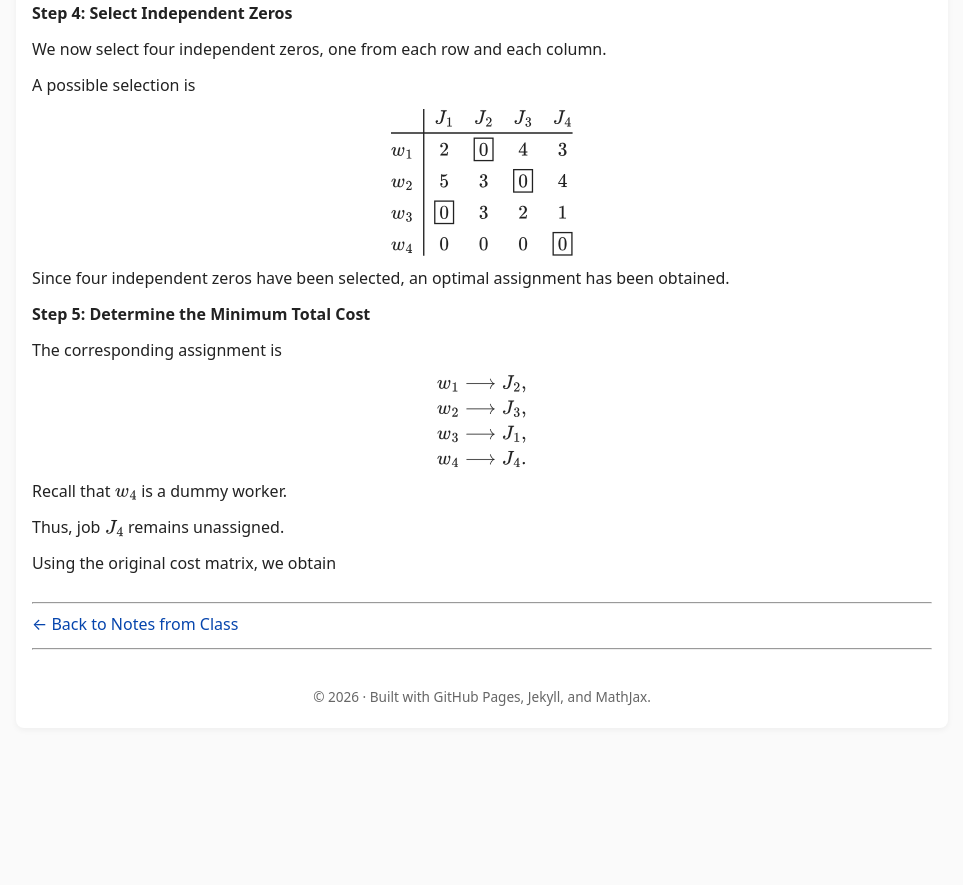
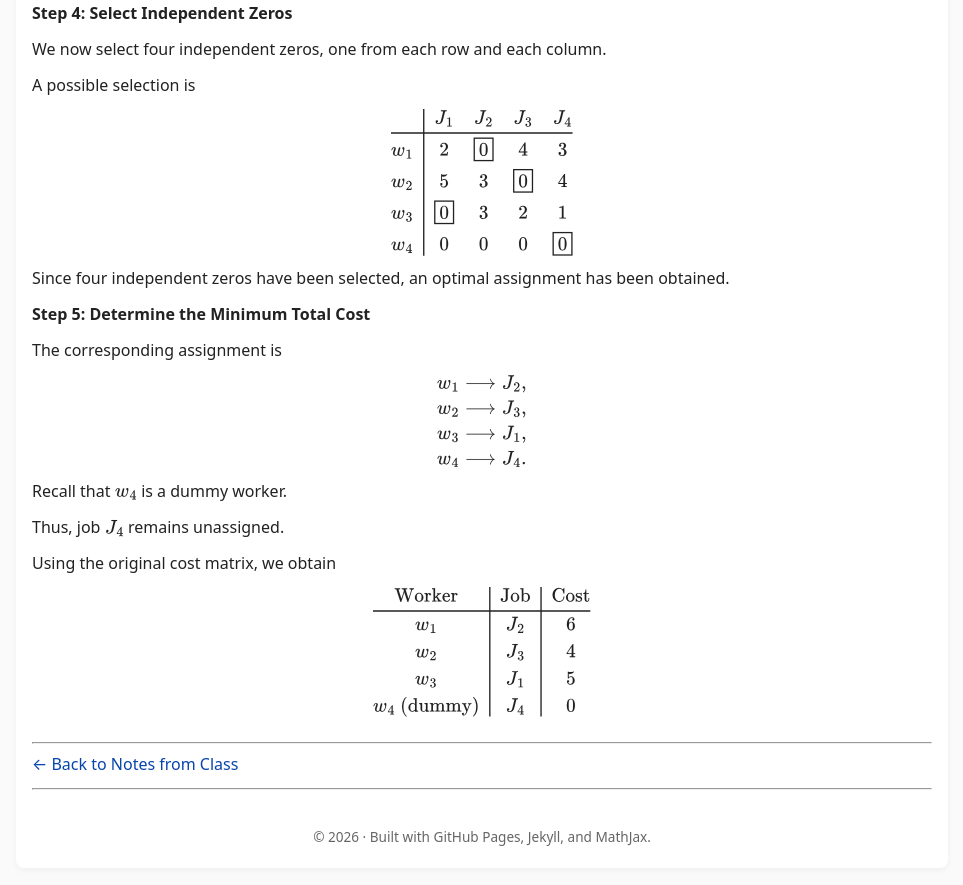
Before and after one commit to SaleemKamaludin/SaleemKamaludin.github.io, a Jekyll site: the page built from courses/math-2276/notes-from-class/supplementary-lecture-6/index.md, in a window 1280 px wide and 900 px high, scrolled down 11181 px. Shown: the top 885 px of the window, without its empty margins (158-1121 px from the left). Built offline with Jekyll 4.4.1, drawn with Linux system fonts in a browser that asks for light colours; before the commit the page ends 11941 px from its top, so only the background shows below that.

Commit message:
Add original assignment cost table to Step 5 of Example 1.4

```diff
--- a/courses/math-2276/notes-from-class/supplementary-lecture-6/index.md
+++ b/courses/math-2276/notes-from-class/supplementary-lecture-6/index.md
@@ -1883,6 +1883,24 @@ w_4 &\longrightarrow J_4.
       </p>
 
     </div>
+
+    <div id="example-unbalanced-assignment-problem-step-5-original-cost-table">
+
+      <div class="display-math">
+
+\[
+\begin{array}{c|c|c}
+\text{Worker} & \text{Job} & \text{Cost}\\ \hline
+w_1 & J_2 & 6\\
+w_2 & J_3 & 4\\
+w_3 & J_1 & 5\\
+w_4\text{ (dummy)} & J_4 & 0
+\end{array}
+\]
+
+      </div>
+
+    </div>
 </div>
 </div>
 
```
